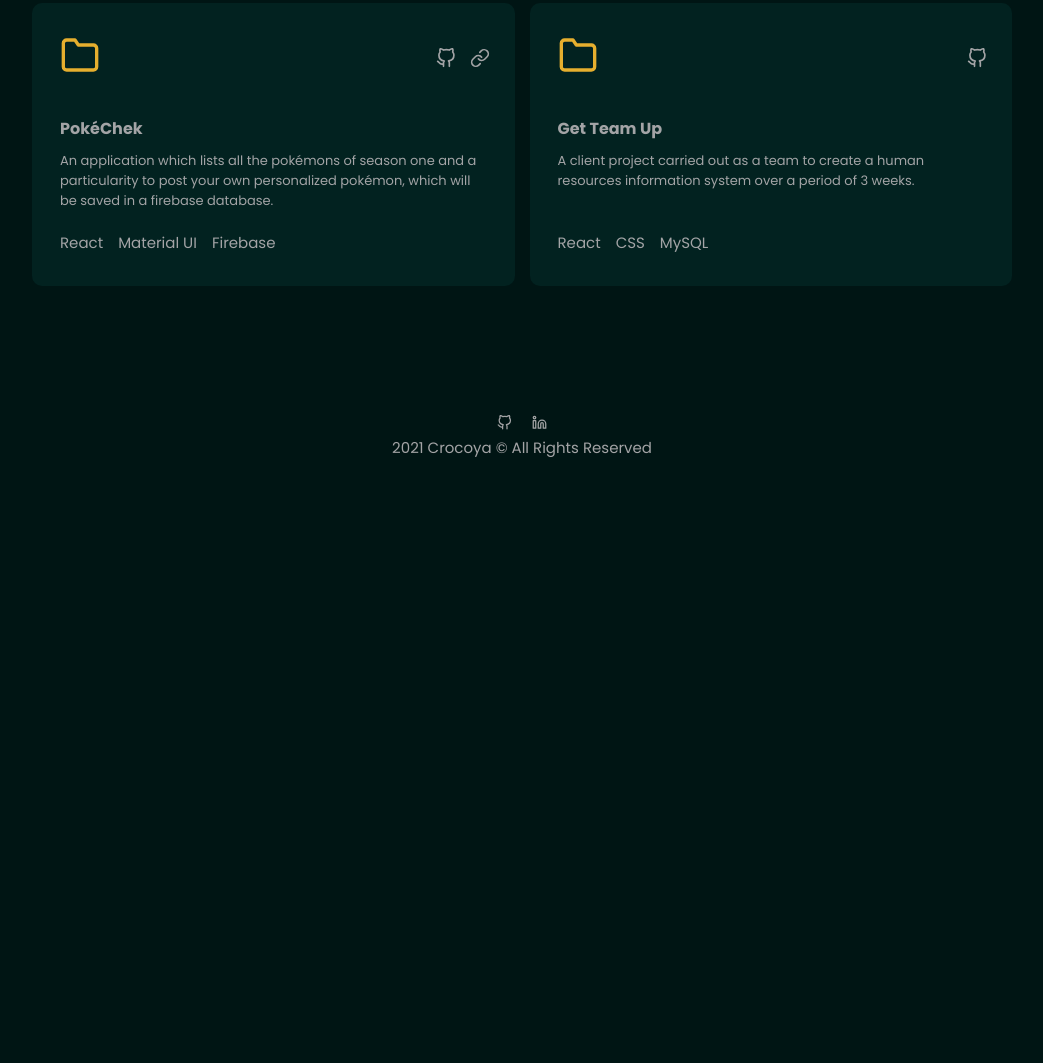
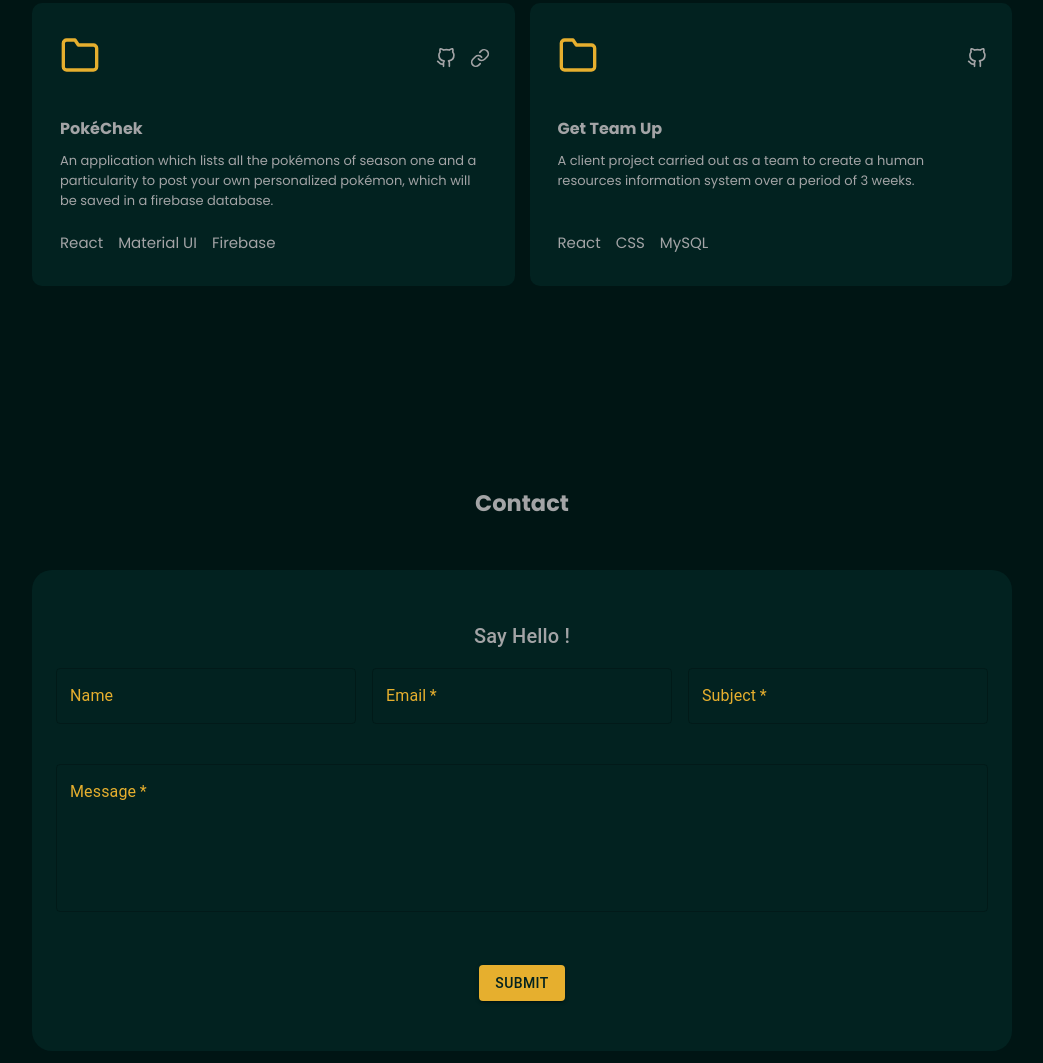
Before and after one commit to crocoya/portfolio-gatsby, a Gatsby site: page / in a window 1280 px wide. Shown: the part 2377-3440 px from the top of the page, without its empty margins (118-1161 px from the left). Before the commit the page ends 2863 px from the top, so only its background shows below. Built offline with nearby package versions, Linux system fonts and the light colour scheme; Gatsby itself is replaced by a stand-in of ours.

Commit message:
add contact form

```diff
--- a/package.json
+++ b/package.json
@@ -15,6 +15,9 @@
     "clean": "gatsby clean"
   },
   "dependencies": {
+    "@emotion/react": "^11.7.0",
+    "@emotion/styled": "^11.6.0",
+    "@mui/material": "^5.2.2",
     "gatsby": "^4.2.0",
     "gatsby-plugin-image": "^2.2.0",
     "gatsby-plugin-sass": "^5.2.0",
--- /dev/null
+++ b/src/components/organisms/contact--section.js
@@ -0,0 +1,78 @@
+import React from 'react';
+import { Button, Container, Grid, TextField, Typography } from '@mui/material';
+
+const ContactSection = () => {
+  return (
+    <section className='contact container'>
+      <h2 className='contact--heading'>Contact</h2>
+      <Container className='contact--grid'>
+        <Typography variant='h6'>Say Hello !</Typography>
+        <form
+          method='post'
+          subject='Vous avez reçu un message'
+          netlify-honeypot='bot-field'
+          data-netlify='true'
+          name='contact'
+        >
+          <input type='hidden' name='bot-field' />
+          <input type='hidden' name='form-name' value='contact' />
+          <Grid container spacing={2}>
+            <Grid item xs={12} sm={4}>
+              <TextField
+                variant='outlined'
+                margin='normal'
+                id='name'
+                name='name'
+                label='Name'
+                fullWidth
+              />
+            </Grid>
+
+            <Grid item xs={12} sm={4}>
+              <TextField
+                variant='outlined'
+                margin='normal'
+                id='email'
+                name='email'
+                label='Email'
+                fullWidth
+                required
+              />
+            </Grid>
+
+            <Grid item xs={12} sm={4}>
+              <TextField
+                variant='outlined'
+                margin='normal'
+                id='subject'
+                name='subject'
+                label='Subject'
+                fullWidth
+                required
+              />
+            </Grid>
+
+            <Grid item xs={12}>
+              <TextField
+                variant='outlined'
+                margin='normal'
+                id='message'
+                name='message'
+                label='Message'
+                fullWidth
+                required
+                multiline
+                rows={5}
+              />
+            </Grid>
+          </Grid>
+          <Button type='submit' variant='contained' className='contact--button'>
+            Submit
+          </Button>
+        </form>
+      </Container>
+    </section>
+  );
+};
+
+export default ContactSection;
--- a/src/pages/index.js
+++ b/src/pages/index.js
@@ -1,6 +1,7 @@
 import React from 'react';
 import Layout from '../components/layout/layout';
 import AboutSection from '../components/organisms/about--section';
+import ContactSection from '../components/organisms/contact--section';
 import HomeSection from '../components/organisms/home--section';
 import ProjectsSection from '../components/organisms/projects--section';
 
@@ -13,6 +14,7 @@ const IndexPage = () => {
       <HomeSection />
       <AboutSection />
       <ProjectsSection />
+      <ContactSection />
     </Layout>
   );
 };
--- /dev/null
+++ b/src/styles/components/contact.scss
@@ -0,0 +1,26 @@
+.contact {
+  display: flex;
+  flex-direction: column;
+  align-items: center;
+
+  &--grid {
+    text-align: center;
+    background-color: var(--navy-light);
+    border-radius: 20px;
+    padding: 50px;
+    margin: 50px 0px 0px;
+
+    label {
+      color: var(--goldenrod) !important;
+    }
+    .Mui-focused fieldset {
+      border-color: var(--goldenrod) !important;
+    }
+
+    .contact--button {
+      margin-top: 45px;
+      background-color: var(--goldenrod);
+      color: var(--navy-light);
+    }
+  }
+}
--- a/src/styles/components/copyright.scss
+++ b/src/styles/components/copyright.scss
@@ -18,9 +18,14 @@
         a {
           padding: 10px;
 
-          &:hover {
-            color: var(--goldenrod);
-            transform: scale(1.05);
+          svg {
+            width: 20px;
+            height: 20px;
+
+            &:hover {
+              color: var(--goldenrod);
+              transform: scale(1.05);
+            }
           }
         }
       }
--- a/src/styles/index.scss
+++ b/src/styles/index.scss
@@ -7,3 +7,4 @@
 @import './components/home--section.scss';
 @import './components/about--section.scss';
 @import './components/projects--section.scss';
+@import './components/contact.scss';
```
Also changed, not shown: 1 other file.
